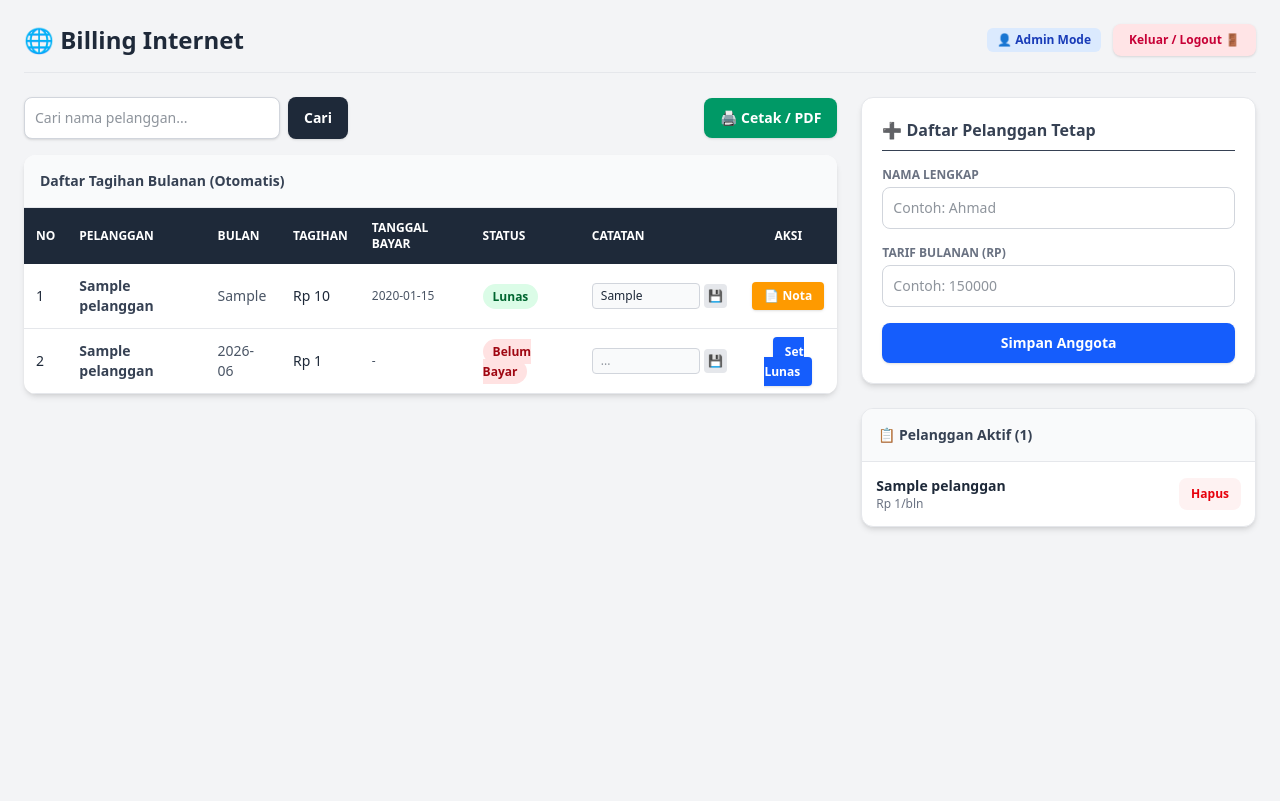
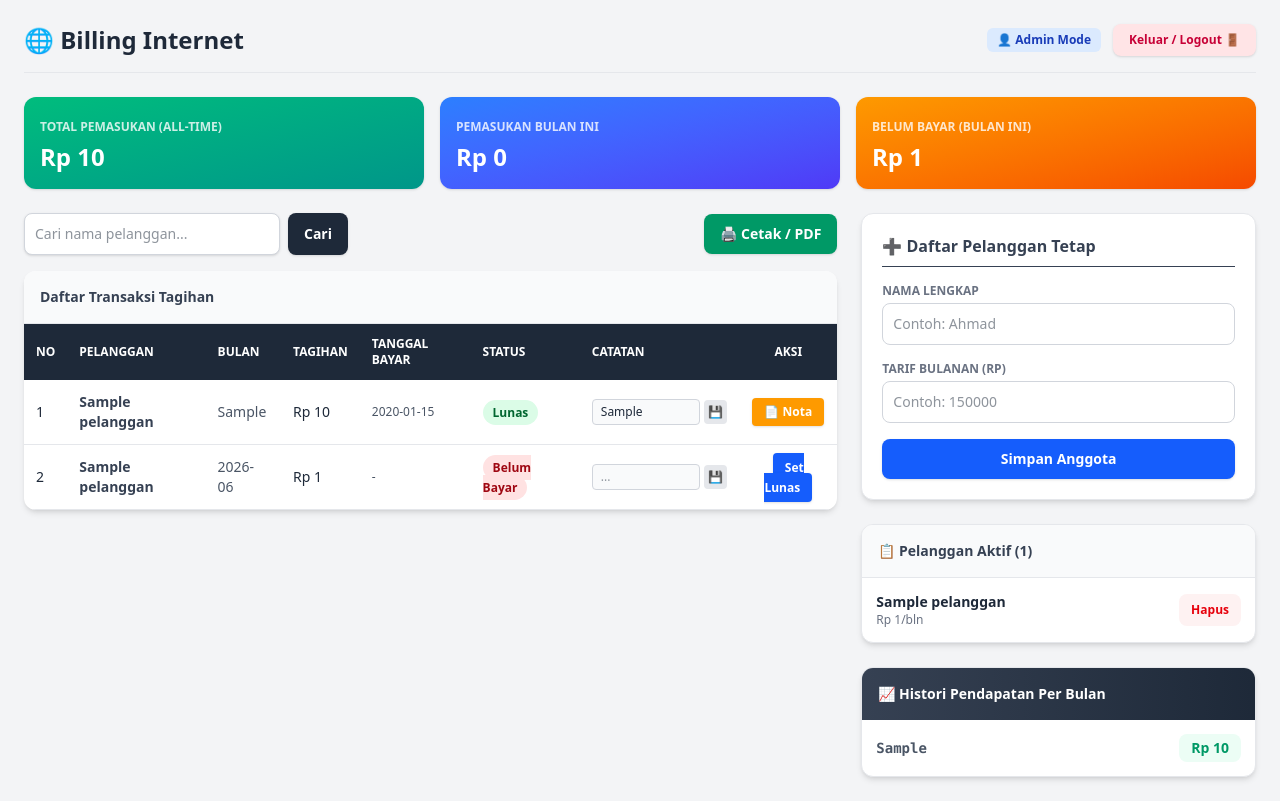
Before and after one commit to arief0rahman0/billing-internet, a Flask app: page / in a window 1280 px wide. Before the commit the page ends 530 px from the top, so only its background shows below. Run offline with Flask 3, Linux system fonts and the light colour scheme; the visitor is signed in with stand-in values (Sample User, id 1); tables that the repository leaves empty hold one stand-in row (values such as "Sample post").

Commit message:
Menambahkan fitur rekap pemasukan total dan bulanan

```diff
--- a/app.py
+++ b/app.py
@@ -110,9 +110,30 @@ def logout():
 def index():
     generate_tagihan_otomatis()
     search_query = request.args.get('search', '')
+    bulan_sekarang = datetime.now().strftime('%Y-%m') # Contoh: 2026-06
+
     conn = get_db_connection()
 
-    # Query mengambil kolom pembayaran.catatan
+    # 1. KODE BARU: HITUNG REKAP KEUANGAN
+    # Total Pemasukan Seluruh Waktu (Lunas)
+    total_pemasukan = conn.execute("SELECT COALESCE(SUM(jumlah_bayar), 0) FROM pembayaran WHERE status = 'Lunas'").fetchone()[0]
+
+    # Pemasukan Bulan Ini (Lunas)
+    pemasukan_bulan_ini = conn.execute("SELECT COALESCE(SUM(jumlah_bayar), 0) FROM pembayaran WHERE status = 'Lunas' AND bulan_tagihan = ?", (bulan_sekarang,)).fetchone()[0]
+
+    # Sisa Piutang Bulan Ini (Belum Bayar)
+    piutang_bulan_ini = conn.execute("SELECT COALESCE(SUM(jumlah_bayar), 0) FROM pembayaran WHERE status = 'Belum Bayar' AND bulan_tagihan = ?", (bulan_sekarang,)).fetchone()[0]
+
+    # Histori Pemasukan Per Bulan (Untuk Tabel Rekap Bulanan)
+    rekap_bulanan = conn.execute('''
+        SELECT bulan_tagihan, COALESCE(SUM(jumlah_bayar), 0) AS total
+        FROM pembayaran
+        WHERE status = 'Lunas'
+        GROUP BY bulan_tagihan
+        ORDER BY bulan_tagihan DESC
+    ''').fetchall()
+
+    # 2. QUERY UTAMA DAFTAR TAGIHAN (Sama seperti sebelumnya)
     query = '''
         SELECT pembayaran.id, pelanggan.nama AS nama_pelanggan, pembayaran.bulan_tagihan,
                pembayaran.jumlah_bayar, pembayaran.tanggal_bayar, pembayaran.status, pembayaran.catatan
@@ -129,7 +150,17 @@ def index():
 
     daftar_pelanggan = conn.execute('SELECT * FROM pelanggan ORDER BY nama ASC').fetchall()
     conn.close()
-    return render_template('index.html', data=data_pembayaran, pelanggan=daftar_pelanggan, search_query=search_query)
+
+    return render_template(
+        'index.html',
+        data=data_pembayaran,
+        pelanggan=daftar_pelanggan,
+        search_query=search_query,
+        total_pemasukan=total_pemasukan,
+        pemasukan_bulan_ini=pemasukan_bulan_ini,
+        piutang_bulan_ini=piutang_bulan_ini,
+        rekap_bulanan=rekap_bulanan
+    )
 
 # ROUTE BARU: Update Catatan secara realtime/inline
 @app.route('/update_catatan/<int:id>', methods=['POST'])
--- a/templates/index.html
+++ b/templates/index.html
@@ -22,6 +22,21 @@
             </div>
         </div>
 
+        <div class="grid grid-cols-1 sm:grid-cols-3 gap-4 mb-6 print:hidden">
+            <div class="bg-gradient-to-br from-emerald-500 to-teal-600 p-4 rounded-xl shadow-sm text-white">
+                <span class="text-xs font-semibold uppercase opacity-80">Total Pemasukan (All-Time)</span>
+                <h3 class="text-xl sm:text-2xl font-black mt-1">Rp {{ "{:,}".format(total_pemasukan) }}</h3>
+            </div>
+            <div class="bg-gradient-to-br from-blue-500 to-indigo-600 p-4 rounded-xl shadow-sm text-white">
+                <span class="text-xs font-semibold uppercase opacity-80">Pemasukan Bulan Ini</span>
+                <h3 class="text-xl sm:text-2xl font-black mt-1">Rp {{ "{:,}".format(pemasukan_bulan_ini) }}</h3>
+            </div>
+            <div class="bg-gradient-to-br from-amber-500 to-orange-600 p-4 rounded-xl shadow-sm text-white">
+                <span class="text-xs font-semibold uppercase opacity-80">Belum Bayar (Bulan Ini)</span>
+                <h3 class="text-xl sm:text-2xl font-black mt-1">Rp {{ "{:,}".format(piutang_bulan_ini) }}</h3>
+            </div>
+        </div>
+
         <div class="grid grid-cols-1 lg:grid-cols-3 gap-6">
 
             <div class="lg:col-span-2 order-2 lg:order-1">
@@ -43,7 +58,7 @@
 
                 <div class="hidden md:block bg-white rounded-xl shadow-md overflow-hidden print:shadow-none print:border print:border-gray-300">
                     <div class="p-4 bg-gray-50 border-b border-gray-200 print:hidden">
-                        <h2 class="font-bold text-gray-700 text-sm">Daftar Tagihan Bulanan (Otomatis)</h2>
+                        <h2 class="font-bold text-gray-700 text-sm">Daftar Transaksi Tagihan</h2>
                     </div>
                     <table class="w-full text-left border-collapse">
                         <thead>
@@ -136,13 +151,9 @@
 
                         <div class="pt-1">
                             {% if row['status'] != 'Lunas' %}
-                            <a href="/lunas/{{ row['id'] }}" class="block text-center bg-blue-600 hover:bg-blue-700 text-white font-bold py-2.5 px-4 rounded-lg text-sm shadow transition">
-                                💰 Konfirmasi Set Lunas
-                            </a>
+                            <a href="/lunas/{{ row['id'] }}" class="block text-center bg-blue-600 hover:bg-blue-700 text-white font-bold py-2.5 px-4 rounded-lg text-sm shadow transition">💰 Konfirmasi Set Lunas</a>
                             {% else %}
-                            <a href="/nota/{{ row['id'] }}" target="_blank" class="block text-center bg-amber-500 hover:bg-amber-600 text-white font-bold py-2.5 px-4 rounded-lg text-sm shadow transition">
-                                📄 Buka & Cetak Nota Resmi
-                            </a>
+                            <a href="/nota/{{ row['id'] }}" target="_blank" class="block text-center bg-amber-500 hover:bg-amber-600 text-white font-bold py-2.5 px-4 rounded-lg text-sm shadow transition">📄 Buka & Cetak Nota Resmi</a>
                             {% endif %}
                         </div>
                     </div>
@@ -173,7 +184,7 @@
                     <div class="p-4 bg-gray-50 border-b border-gray-200">
                         <h2 class="font-bold text-sm text-gray-700">📋 Pelanggan Aktif ({{ pelanggan|length }})</h2>
                     </div>
-                    <div class="divide-y divide-gray-100 max-h-64 overflow-y-auto">
+                    <div class="divide-y divide-gray-100 max-h-48 overflow-y-auto">
                         {% if not pelanggan %}
                         <p class="p-4 text-sm text-center text-gray-400">Belum ada pelanggan.</p>
                         {% endif %}
@@ -183,15 +194,32 @@
                                 <p class="font-bold text-gray-800">{{ p['nama'] }}</p>
                                 <p class="text-xs text-gray-500">Rp {{ "{:,}".format(p['tagihan_bulanan']) }}/bln</p>
                             </div>
-                            <a href="/hapus_pelanggan/{{ p['id'] }}" onclick="return confirm('Hapus pelanggan beserta seluruh riwayat transaksinya?')" class="text-xs font-bold text-red-600 hover:text-red-800 bg-red-50 hover:bg-red-100 py-2 px-3 rounded-lg transition">
-                                Hapus
-                            </a>
+                            <a href="/hapus_pelanggan/{{ p['id'] }}" onclick="return confirm('Hapus pelanggan?')" class="text-xs font-bold text-red-600 hover:text-red-800 bg-red-50 hover:bg-red-100 py-2 px-3 rounded-lg transition">Hapus</a>
                         </div>
                         {% endfor %}
                     </div>
                 </div>
+
+                <div class="bg-white rounded-xl shadow-md border border-gray-200 overflow-hidden">
+                    <div class="p-4 bg-gradient-to-r from-gray-700 to-gray-800 text-white">
+                        <h2 class="font-bold text-sm">📈 Histori Pendapatan Per Bulan</h2>
+                    </div>
+                    <div class="divide-y divide-gray-100">
+                        {% if not rekap_bulanan %}
+                        <p class="p-4 text-sm text-center text-gray-400">Belum ada pemasukan lunas.</p>
+                        {% endif %}
+                        {% for r in rekap_bulanan %}
+                        <div class="p-3.5 flex justify-between items-center text-sm hover:bg-gray-50">
+                            <span class="font-bold text-gray-600 font-mono">{{ r['bulan_tagihan'] }}</span>
+                            <span class="font-extrabold text-emerald-600 bg-emerald-50 px-3 py-1 rounded-lg">
+                                Rp {{ "{:,}".format(r['total']) }}
+                            </span>
+                        </div>
+                        {% endfor %}
+                    </div>
+                </div>
+
             </div>
-
         </div>
     </div>
 
```
